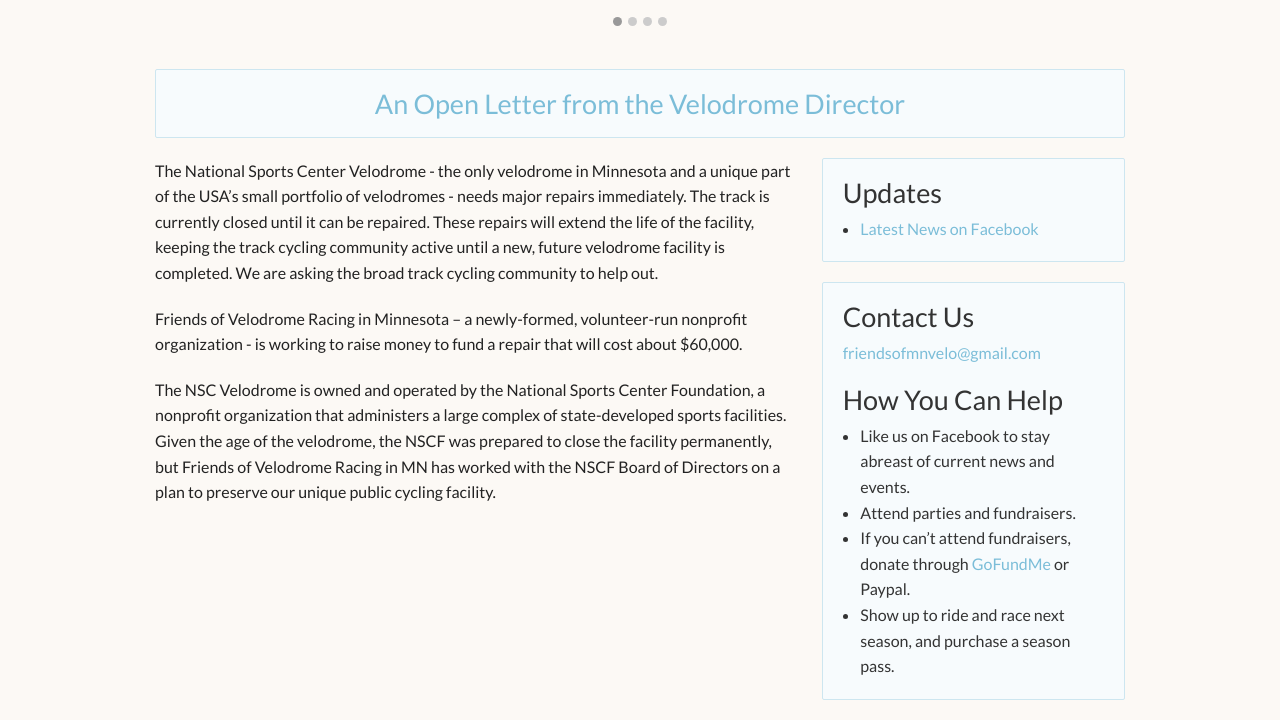
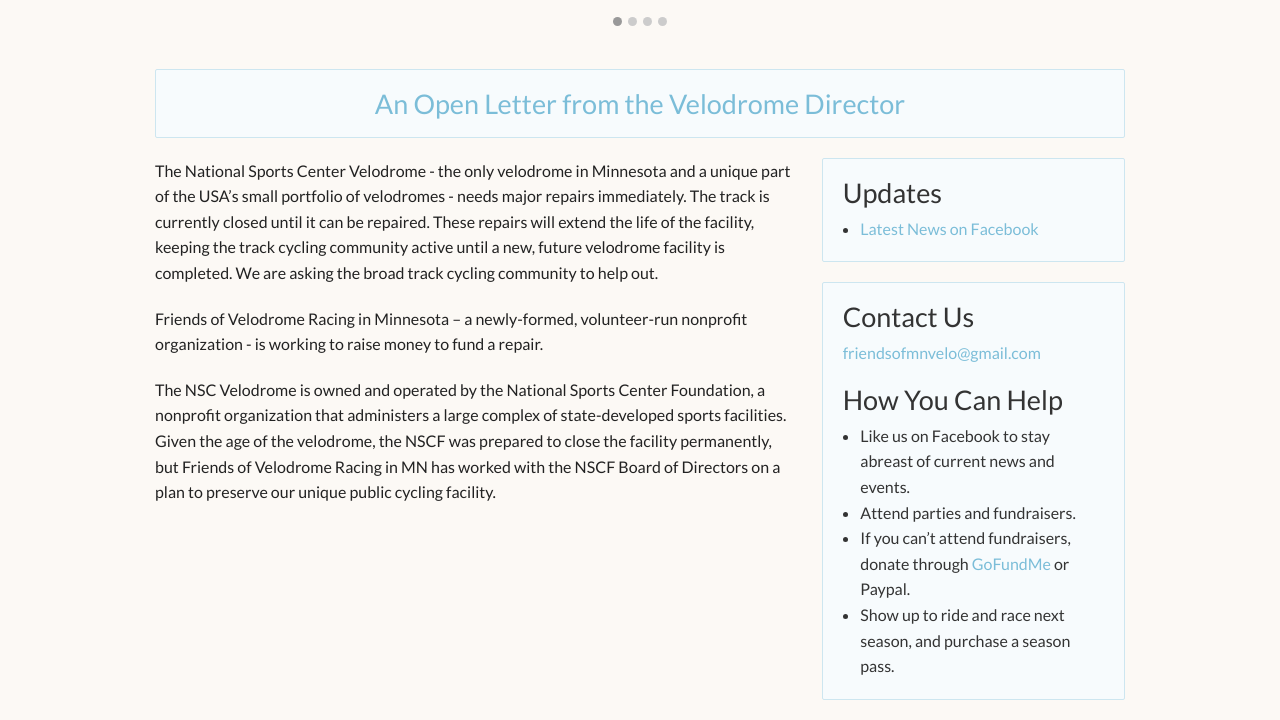
Before and after one commit to markleppke/friendsofvelomn, a website: page index.html in a window 1280 px wide. Shown: the part 613-1333 px from the top of the page. Drawn offline with Linux system fonts and the light colour scheme.

Commit message:
removed copy

```diff
--- a/index.html
+++ b/index.html
@@ -116,7 +116,7 @@
       <div class="large-8 medium-8 columns">
 
         <p>The National Sports Center Velodrome - the only velodrome in Minnesota and a unique part of the USA’s small portfolio of  velodromes - needs major repairs immediately. The track is  currently closed until it can be repaired. These repairs will extend the life of the facility, keeping the track cycling community active until a new, future velodrome facility is completed. We are asking the broad track cycling community to help out.</p>
-        <p>Friends of Velodrome Racing in Minnesota – a newly-formed, volunteer-run nonprofit organization - is working to raise money to fund a repair that will cost about $60,000.</p>
+        <p>Friends of Velodrome Racing in Minnesota – a newly-formed, volunteer-run nonprofit organization - is working to raise money to fund a repair.</p>
         <p>The NSC Velodrome is owned and operated by the National Sports Center Foundation, a nonprofit organization that administers a large complex of state-developed sports facilities. Given the age of the velodrome, the NSCF was prepared to close the facility permanently, but Friends of Velodrome Racing in MN has worked with the NSCF Board of Directors on a plan to preserve our unique public cycling facility.</p>
       </div>
       <div class="large-4 medium-4 columns">
```
